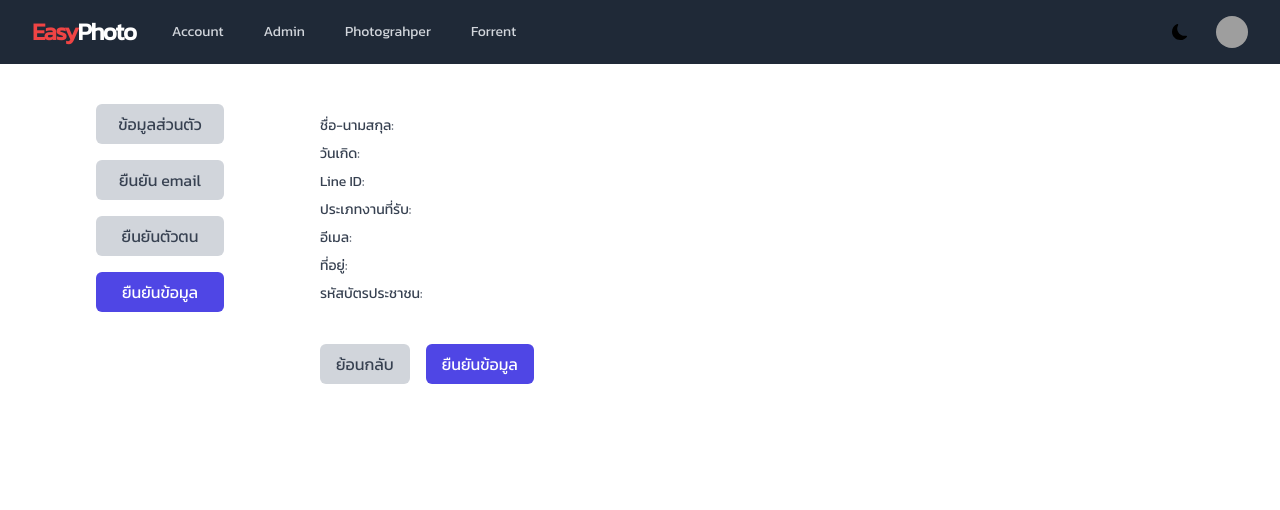
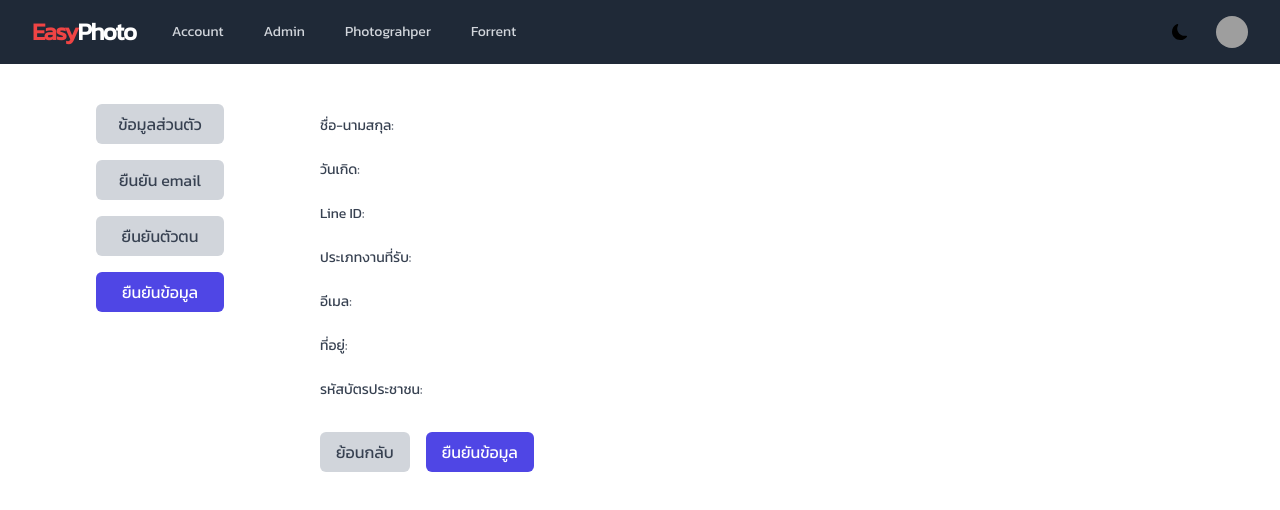
Before and after one commit to bobbb1999/React-Frontend, a React (Vite) app: page /FormVerify in a window 1280 px wide. Both pictures are taken after a click on the button "ยืนยันข้อมูล". Shown: the top 510 px of the page. Built offline with nearby package versions, Linux system fonts and the light colour scheme; grey boxes are pictures that could not be loaded.

Commit message:
formverifiled

```diff
--- a/src/Components/FormVerify.jsx
+++ b/src/Components/FormVerify.jsx
@@ -568,32 +568,80 @@ function FormVerify() {
   };
   const StepFour = ({ prevStep, values }) => {
     return (
-      <div className="flex flex-col  py-10">
-        <div className="row mt-3">
-          <div className="text-sm font-medium text-gray-700 mb-2">
-            ชื่อ-นามสกุล: {values.fullName}
+      <div className="w-full py-10">
+        <div className="md:flex md:items-center mb-6 mt-3">
+          <div className="md:w-1/3">
+            <div className="text-sm font-medium text-gray-700">
+              ชื่อ-นามสกุล:
+            </div>
+          </div>
+          <div class="md:w-2/3">
+            <div class=" ">{values.fullName}</div>
           </div>
         </div>
-        <p className="text-sm font-medium text-gray-700 mb-2">
-          วันเกิด: {values.selectedDate && values.selectedDate.toDateString()}
-        </p>
-        <p className="text-sm font-medium text-gray-700 mb-2">
-          Line ID: {values.lineId}
-        </p>
-        <p className="text-sm font-medium text-gray-700 mb-2">
-          ประเภทงานที่รับ:{" "}
+        <div className="md:flex md:items-center mb-6 mt-3">
+          <div className="md:w-1/3">
+            <div className="text-sm font-medium text-gray-700">
+            วันเกิด:
+            </div>
+          </div>
+          <div class="md:w-2/3">
+            <div class=" ">{values.selectedDate && values.selectedDate.toDateString()}</div>
+          </div>
+        </div>
+        <div className="md:flex md:items-center mb-6 mt-3">
+          <div className="md:w-1/3">
+            <div className="text-sm font-medium text-gray-700">
+            Line ID:
+            </div>
+          </div>
+          <div class="md:w-2/3">
+            <div class=" ">{values.lineId}</div>
+          </div>
+        </div>
+        <div className="md:flex md:items-center mb-6 mt-3">
+          <div className="md:w-1/3">
+            <div className="text-sm font-medium text-gray-700">
+            ประเภทงานที่รับ:
+            </div>
+          </div>
+          <div class="md:w-2/3">
+            <div class=" ">{" "}
           {values.selectedJobs &&
-            values.selectedJobs.map((job) => job.name).join(", ")}
-        </p>
-        <p className="text-sm font-medium text-gray-700 mb-2">
-          อีเมล: {values.email}
-        </p>
-        <p className="text-sm font-medium text-gray-700 mb-2">
-          ที่อยู่: {values.address}
-        </p>
-        <p className="text-sm font-medium text-gray-700 mb-2">
-          รหัสบัตรประชาชน: {values.idCardNumber}
-        </p>
+            values.selectedJobs.map((job) => job.name).join(", ")}</div>
+          </div>
+        </div>
+        <div className="md:flex md:items-center mb-6 mt-3">
+          <div className="md:w-1/3">
+            <div className="text-sm font-medium text-gray-700">
+            อีเมล:
+            </div>
+          </div>
+          <div class="md:w-2/3">
+            <div class=" ">{values.email}</div>
+          </div>
+        </div>
+        <div className="md:flex md:items-center mb-6 mt-3">
+          <div className="md:w-1/3">
+            <div className="text-sm font-medium text-gray-700">
+            ที่อยู่:
+            </div>
+          </div>
+          <div class="md:w-2/3">
+            <div class=" ">{values.address}</div>
+          </div>
+        </div>
+        <div className="md:flex md:items-center mb-6 mt-3">
+          <div className="md:w-1/3">
+            <div className="text-sm font-medium text-gray-700">
+            รหัสบัตรประชาชน:
+            </div>
+          </div>
+          <div class="md:w-2/3">
+            <div class=" ">{values.idCardNumber}</div>
+          </div>
+        </div>
+
         {/* แสดงรูปโปรไฟล์ */}
         {values.imageUrl && (
           <Image
```
